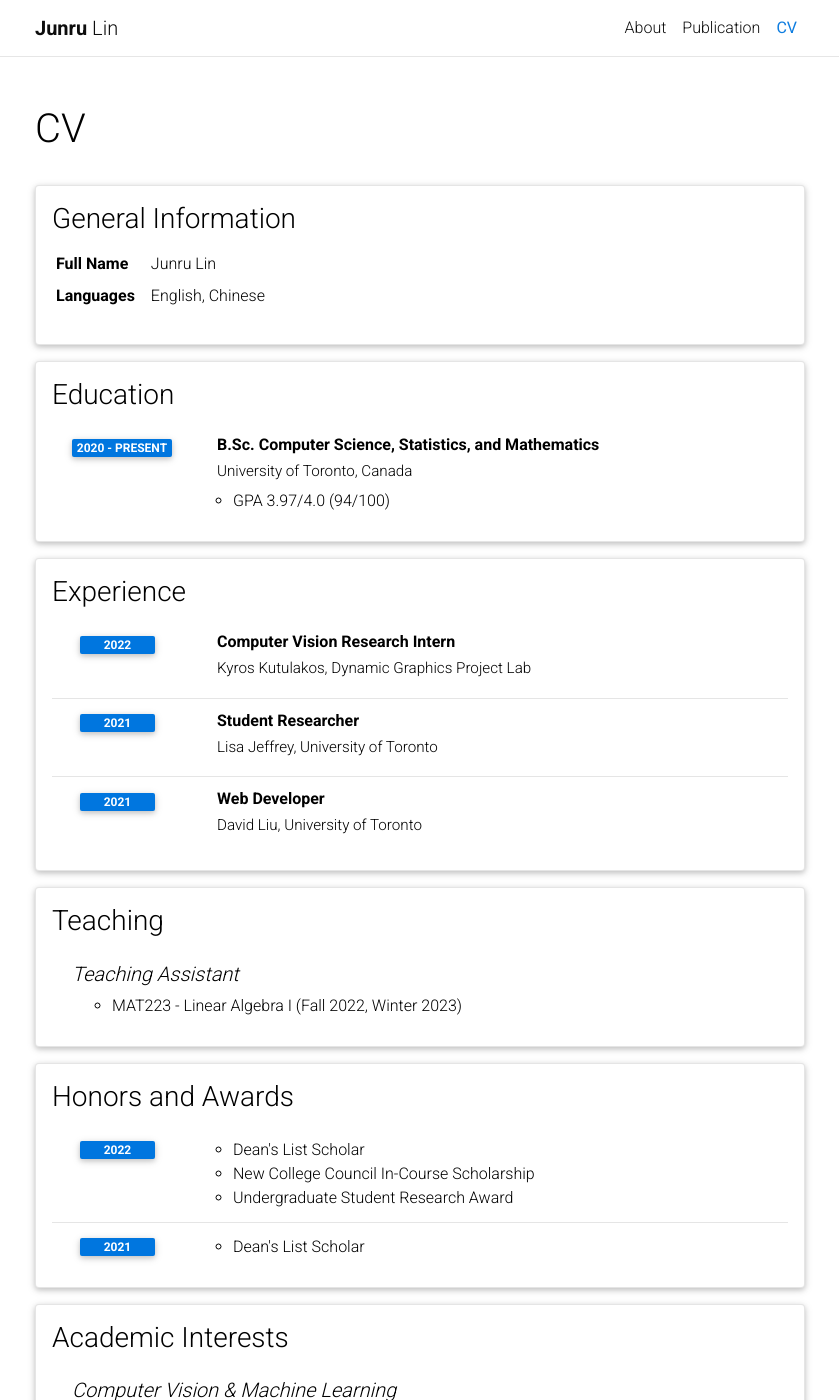
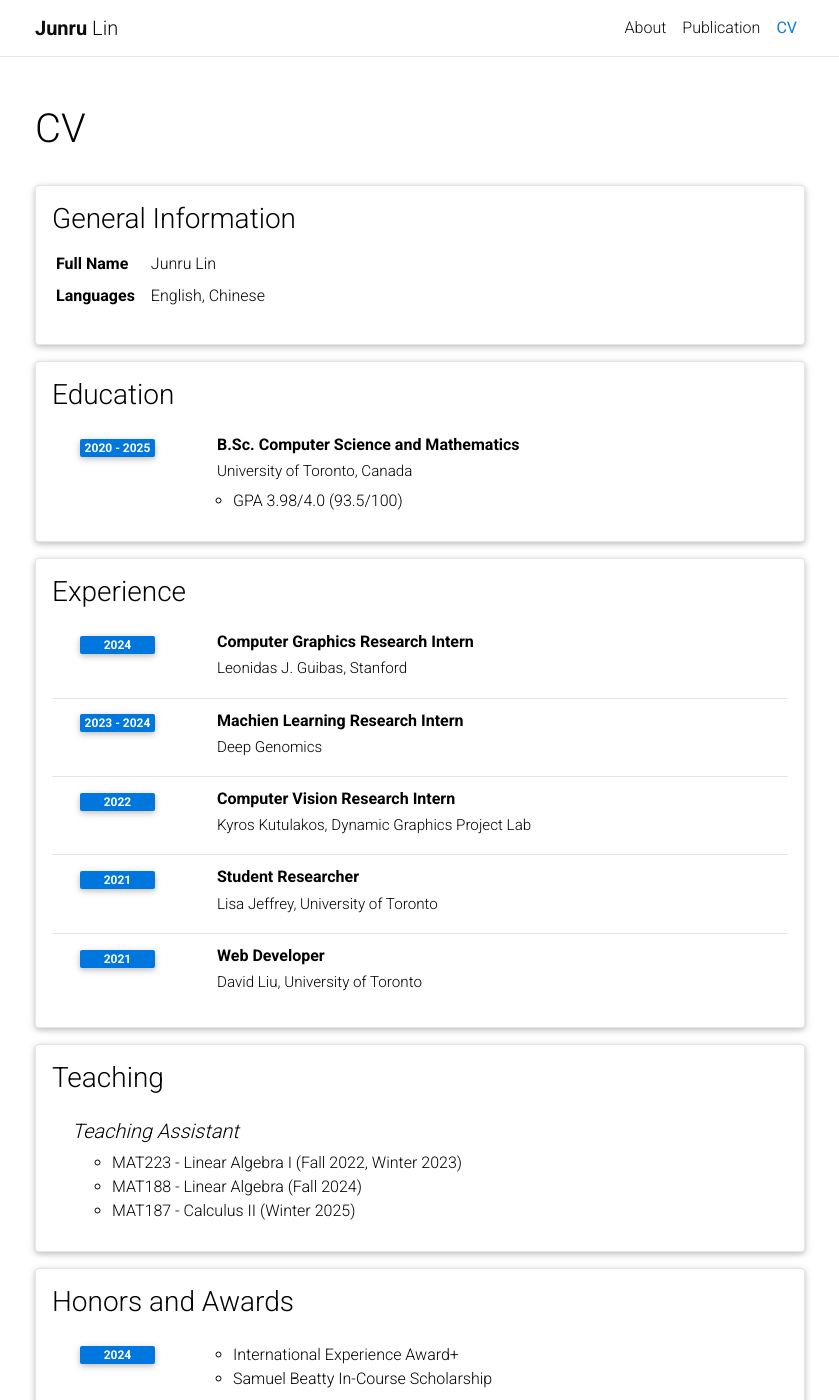
Before and after one commit to JunruL/JunruL.github.io, a Jekyll site: the page built from _pages/cv.md, in a window 1280 px wide and 1400 px high. Shown: the whole window, without its empty margins (220-1059 px from the left). Built offline with Jekyll 4.4.1, drawn with Linux system fonts in a browser that asks for light colours; comment, search, counter and statistics services are not loaded; a style sheet for code colours, icons or effects is not loaded; some of the changed text lies outside the part shown.

Commit message:
update cv

```diff
--- a/_data/cv.yml
+++ b/_data/cv.yml
@@ -9,15 +9,21 @@
 - title: Education
   type: time_table
   contents:
-    - title: B.Sc. Computer Science, Statistics, and Mathematics
+    - title: B.Sc. Computer Science and Mathematics
       institution: University of Toronto, Canada
-      year: 2020 - Present
+      year: 2020 - 2025
       description:
-        - GPA 3.97/4.0 (94/100)
+        - GPA 3.98/4.0 (93.5/100)
 
 - title: Experience
   type: time_table
   contents:
+    - title: Computer Graphics Research Intern
+      institution: Leonidas J. Guibas, Stanford
+      year: 2024
+    - title: Machien Learning Research Intern
+      institution: Deep Genomics
+      year: 2023 - 2024
     - title: Computer Vision Research Intern
       institution: Kyros Kutulakos, Dynamic Graphics Project Lab
       year: 2022
@@ -34,16 +40,28 @@
 #     - title: <a href="https://github.com/MarkUsProject">MarkUs</a>
 #       year: 2021
 #       description: A web application for the submission and grading of student programming assignments.
+
 - title: Teaching
   type: nested_list
   contents:
     - title: Teaching Assistant
       items:
         - MAT223 - Linear Algebra I (Fall 2022, Winter 2023)
+        - MAT188 - Linear Algebra (Fall 2024)
+        - MAT187 - Calculus II (Winter 2025)
 
 - title: Honors and Awards
   type: time_table
   contents:
+    - year: 2024
+      items:
+        - International Experience Award+
+        - Samuel Beatty In-Course Scholarship
+    - year: 2023
+      items:
+        - New College Scholar
+        - 2nd Place Winner of Citadel Midwest Datathon
+        - Dean's List Scholar
     - year: 2022
       items:
         - Dean's List Scholar
@@ -56,10 +74,9 @@
 - title: Academic Interests
   type: nested_list
   contents:
-    - title: Computer Vision & Machine Learning
+    - title: Computer Vision & Computer Graphics
       items:
-        - 3D Reconstruction.
-        - Computational Creativity.
+        - 3D Vision.
 
 - title: Other Interests
   type: list
```
